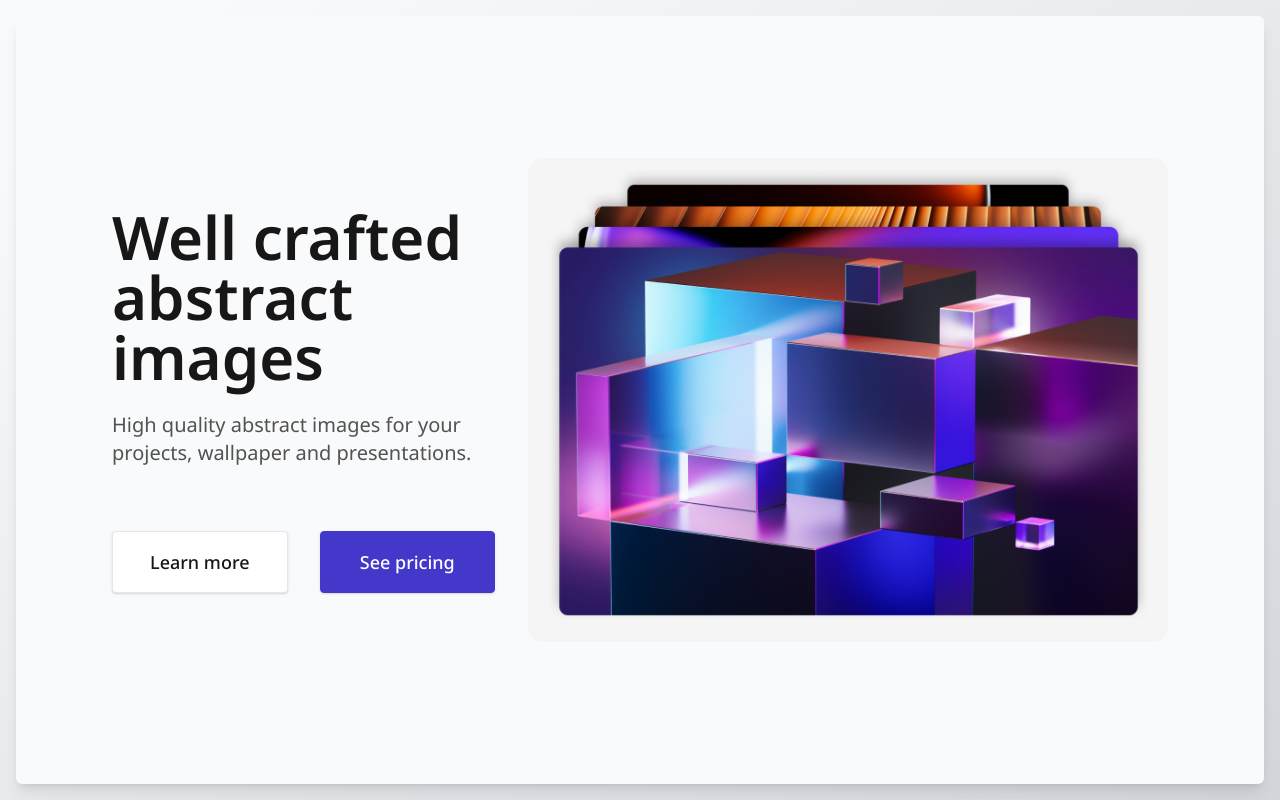
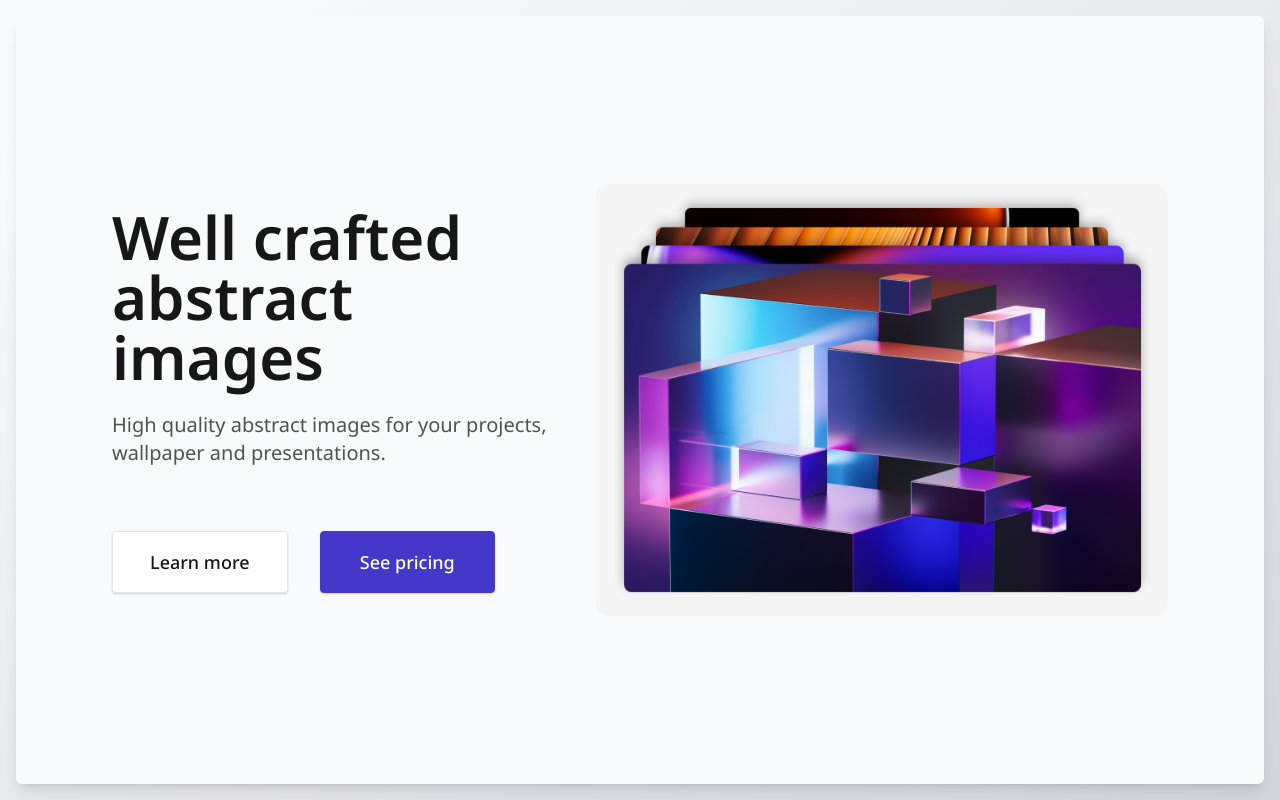
Before and after one commit to IfMalthereturnawesome/marketing, a React (Vite) app: page /hero-section in a window 1280 px wide. Built offline with nearby package versions, Linux system fonts and the light colour scheme; a web font is replaced by a local one.

Commit message:
Fix image.

```diff
--- a/src/components/HeroSection.tsx
+++ b/src/components/HeroSection.tsx
@@ -70,16 +70,16 @@ const HeroSection = ({ title, description, image, imageBig, className }: HeroSec
 							</a>
 						</div>
 					</div>
-					<div className={'rounded-lg'}>
+					<div className={'flex w-full items-center justify-center self-stretch rounded-lg'}>
 						<img
 							src={image}
 							alt={'Prism image'}
-							className={'flex h-auto w-full items-center self-stretch object-cover md:hidden'}
+							className={'flex items-center self-stretch object-cover md:hidden'}
 						/>
 						<img
 							src={imageBig}
 							alt={'Prism image'}
-							className={'hidden h-auto w-full object-cover md:block'}
+							className={'hidden items-center justify-center self-stretch object-cover md:flex'}
 						/>
 						{/*  Different images for different devices */}
 					</div>
```
